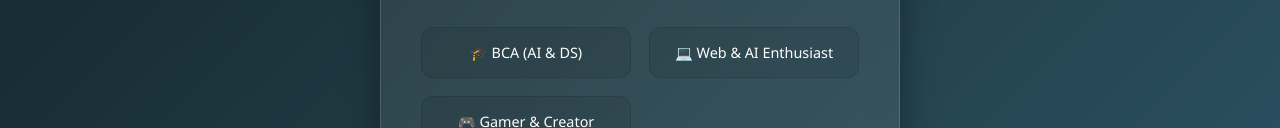
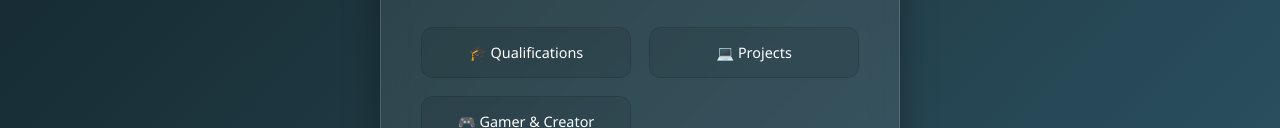
Before and after one commit to sammy70707/Portfolio, a plain HTML site: page profile.html in a window 1280 px wide. Shown: the part 462-590 px from the top of the page. Drawn offline with Linux system fonts and the light colour scheme.

Commit message:
Update profile.html

```diff
--- a/profile.html
+++ b/profile.html
@@ -134,9 +134,9 @@
             </p>
 
             <div class="info-grid">
-                <div class="info-box"><a href="bca(ai&ds).html">🎓 BCA (AI & DS)</a></div>
+                <div class="info-box"><a href="bca(ai&ds).html">🎓 Qualifications</a></div>
 
-                <div class="info-box">💻 Web & AI Enthusiast</div>
+                <div class="info-box">💻 Projects</div>
                 <div class="info-box"><a href="sammy profile.html">🎮 Gamer & Creator</a></div>
             </div>
 
```
